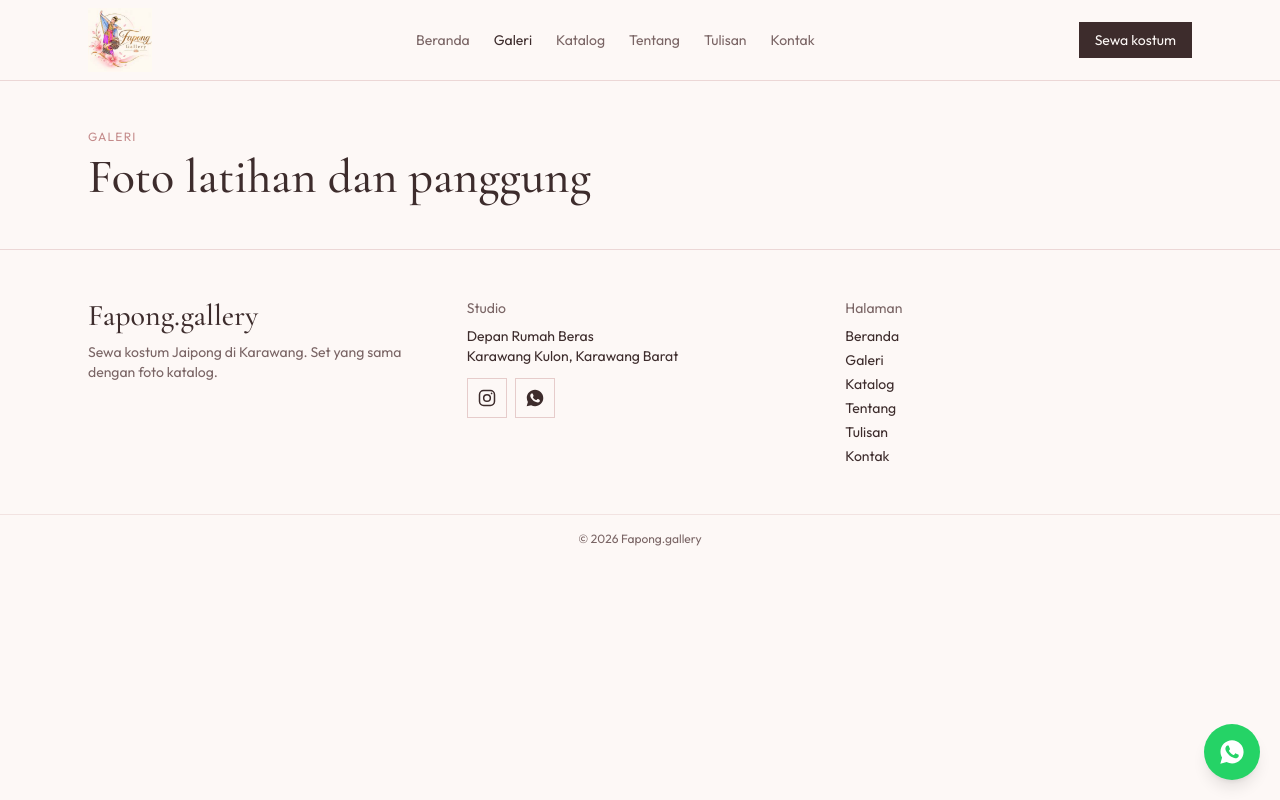
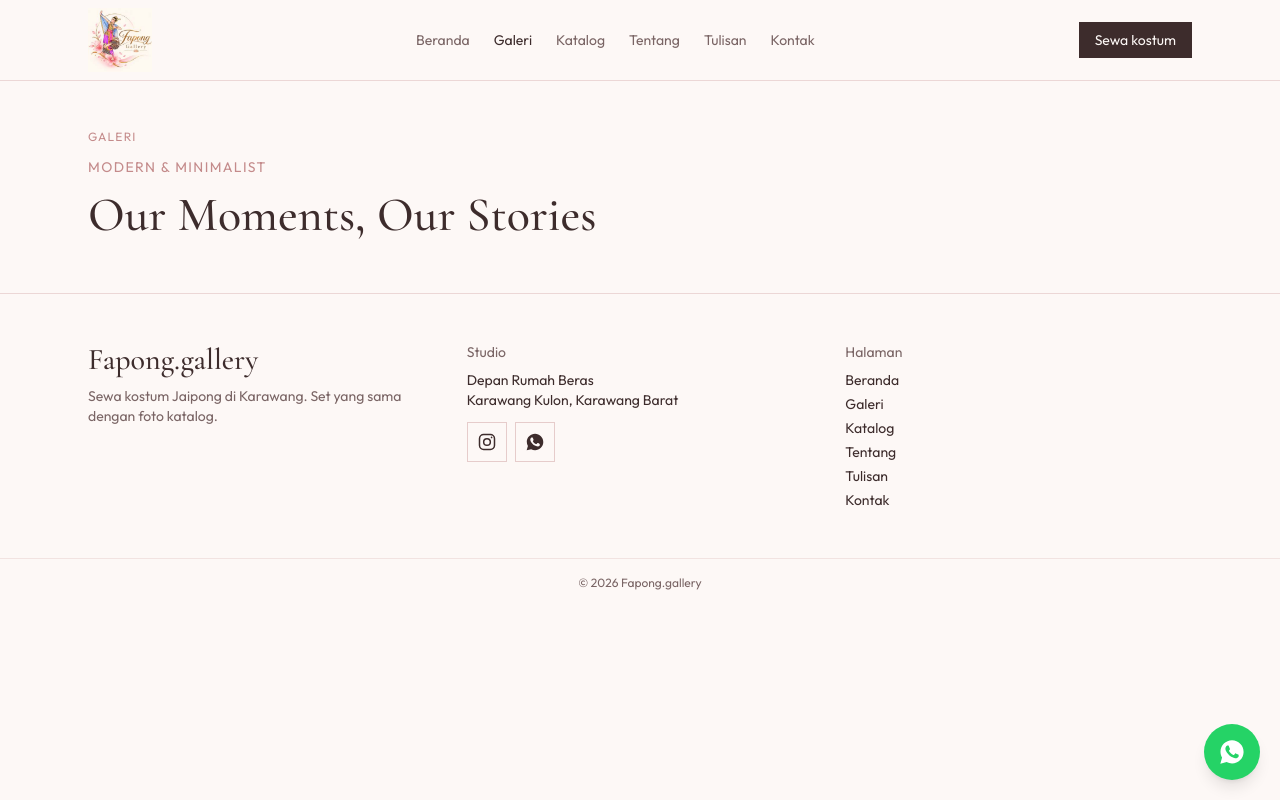
Before and after one commit to BangKale/fapong, a React (Vite) app: page /gallery in a window 1280 px wide. Built offline with nearby package versions, Linux system fonts and the light colour scheme.

Commit message:
Rename the gallery heading to Modern & Minimalist

```diff
--- a/src/pages/Gallery.tsx
+++ b/src/pages/Gallery.tsx
@@ -2,7 +2,10 @@ export function GalleryPage() {
   return (
     <main className="mx-auto max-w-6xl px-6 py-12">
       <p className="text-xs uppercase tracking-widest text-rose">Galeri</p>
-      <h1 className="mt-2 font-display text-5xl">Foto latihan dan panggung</h1>
+      <h1 className="mt-3 font-display text-5xl leading-tight">
+        <span className="block text-sm font-sans font-normal uppercase tracking-widest text-rose">Modern & Minimalist</span>
+        <span className="mt-2 block">Our Moments, Our Stories</span>
+      </h1>
     </main>
   );
 }
```
